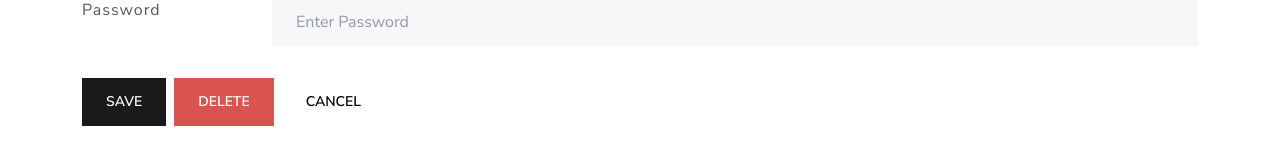
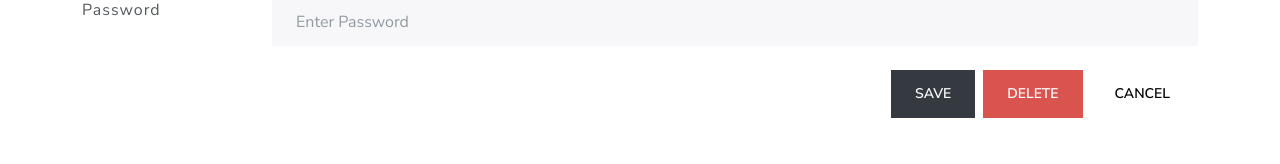
Before and after one commit to areebn7/front-end-app, a React (Create React App) app: page /customers in a window 1280 px wide. Shown: the part 464-628 px from the top of the page. Built offline with nearby package versions, Linux system fonts and the light colour scheme; no server answers.

Commit message:
reposition form buttons

```diff
--- a/src/components/CustomerAddUpdateForm.js
+++ b/src/components/CustomerAddUpdateForm.js
@@ -59,11 +59,17 @@ function CustomerAddUpdateForm({ formState, formValues, onInputChange, onSave, o
           </div>
         </div>
 
-  <button type="button" className="btn btn-primary " onClick={onSave}>Save</button>
-  <button type="button" className="btn btn-danger m-2" onClick={onDelete}>Delete</button>
-  <button type="button" className="btn btn-secondary" onClick={onCancel}>Cancel</button>
+        <div className="row">
+          <div className="col-md-12">
+            {/* Button Container aligned to the right */}
+            <div className="d-flex justify-content-end mb-4">
+              <button type="button" className="btn btn-dark mx-1" onClick={onSave}>Save</button>
+              <button type="button" className="btn btn-danger mx-1" onClick={onDelete}>Delete</button>
+              <button type="button" className="btn btn-light mx-1" onClick={onCancel}>Cancel</button>
+            </div>
+          </div>
+        </div>
       </form>
-
     </>
   );
 }
```
Lines whose indentation alone changed are shown as unchanged.
